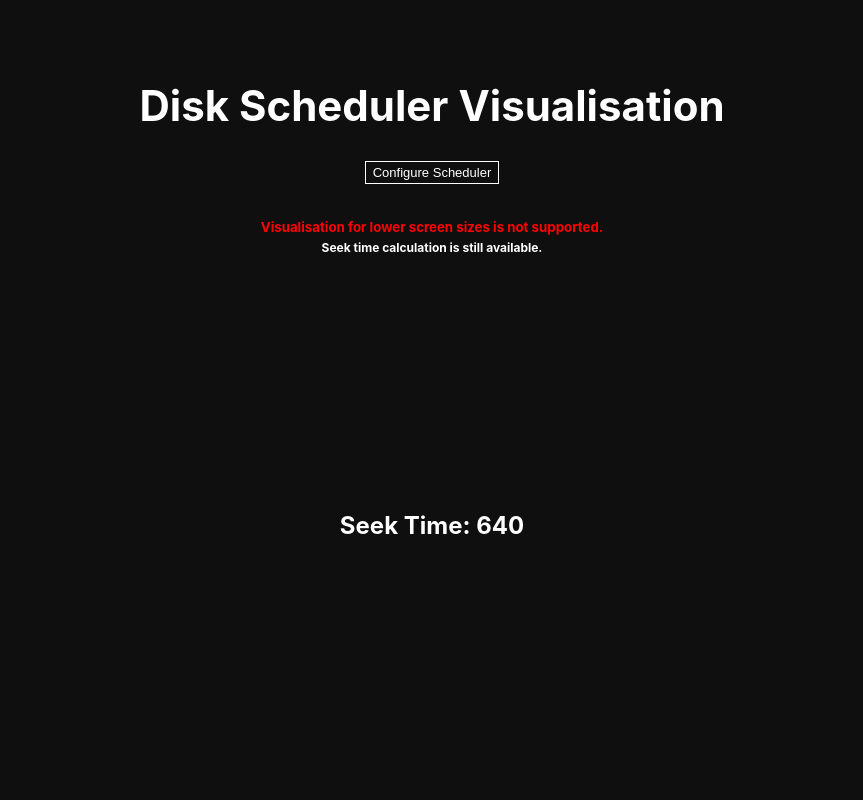
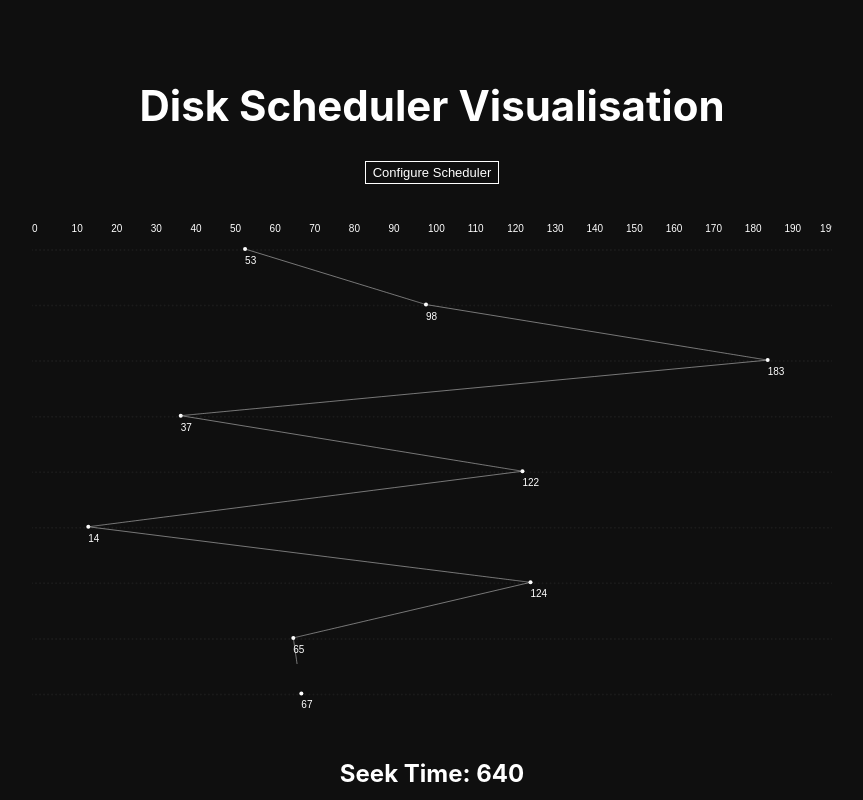
Before and after one commit to MohammedAliHussein/seektime.app, a Svelte app: page / in a window 1280 px wide. Shown: the whole page, without its empty margins (208-1071 px from the left). Built offline with nearby package versions, Linux system fonts and the light colour scheme.

Commit message:
Probably going to remove the lower screen limit

```diff
--- a/src/App.svelte
+++ b/src/App.svelte
@@ -46,13 +46,13 @@
 	{/if}
 	<Title/>
 	<ConfigButton on:click={modalIsOpen ? closeModal : openModal}/>
-	{#if width >= 825}
+	<!-- {#if width >= 825} -->
 		<Grid bind:scheduling_data={scheduling_data} width={width} height={height}/>
 		<h2>Seek Time: {disk_scheduler.performCalculation()[scheduling_data.disk_requests.length - 1].seek_time}</h2>
-	{:else}
+	<!-- {:else}
 		<LowScreenSize />
 		<h2 class="low-screen-size-seek">Seek Time: {disk_scheduler.performCalculation()[scheduling_data.disk_requests.length - 1].seek_time}</h2>
-	{/if}
+	{/if} -->
 </main>
 
 <svelte:window on:resize={handleResize} />
```
